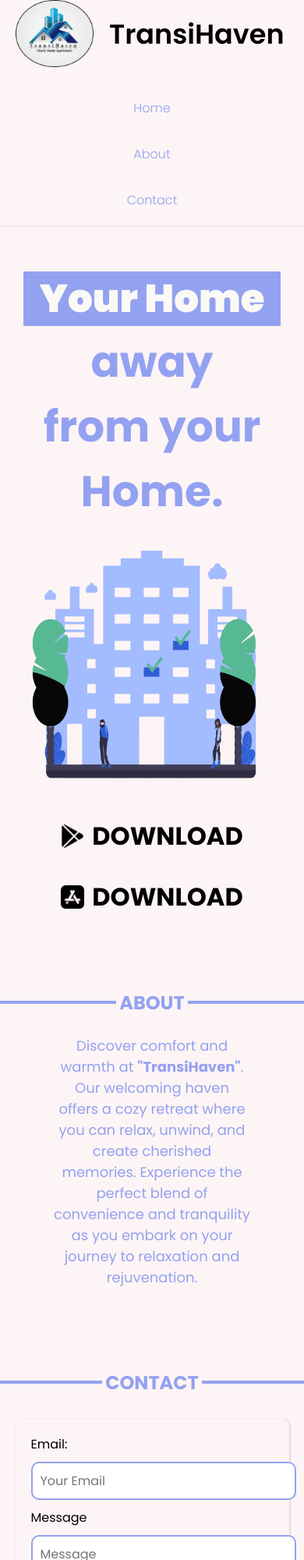
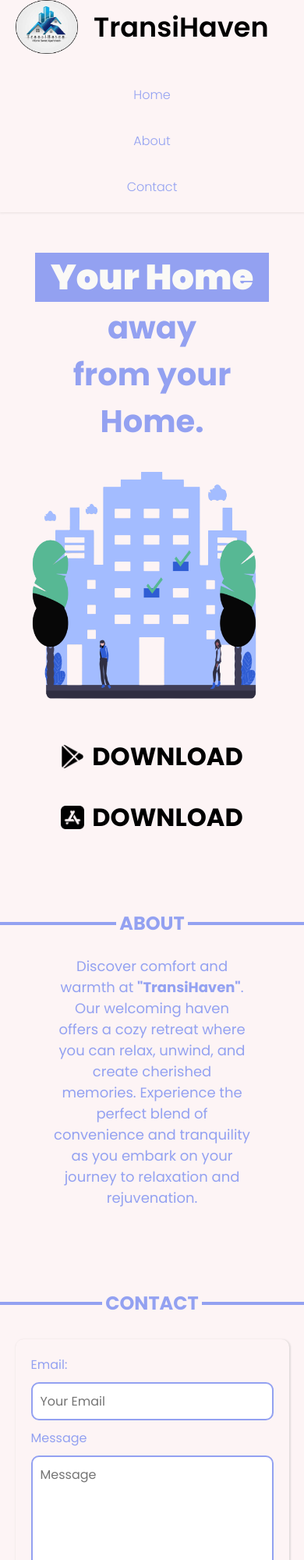
Before and after one commit to bravojfa/transihaven, a plain HTML site: page index.html in a window 390 px wide. Shown: the top 2000 px of the page at 78% size. Drawn offline with Linux system fonts and the light colour scheme.

Commit message:
Add files via upload

```diff
--- a/style.css
+++ b/style.css
@@ -16,10 +16,10 @@
     background-color: #FDF4F5;
 }
 .image img{
-    width: 100px;
+    width: 80px;
 }
 .logo img{
-    width: 100px;
+    width: 80px;
 }
 .logo{
     display: flex;
@@ -149,9 +149,13 @@
     padding: 20px;
     border-radius: 10px;
     display: grid;
-    margin: 20px;
+    width: 90%;
+    margin: auto;
     margin-top: 40px;
     gap: 10px;
+}
+.contact form label{
+    color: #93A1F1;
 }
 .contact form input, .contact form textarea{
     font-size: 16px;
@@ -160,6 +164,7 @@
     color: #93A1F1;
     outline: none;
     padding: 10px;
+    width: 100%;
 }
 .contact form button{
     background-color: #93A1F1;
@@ -209,7 +214,7 @@
         margin-top: 20px;
         margin-left: 10px;
     }
-    .home1{
+    .home1 h1{
         text-align: center;
         font-size: 40px;
     }
@@ -219,14 +224,14 @@
     }
     .contact form{
         margin: auto;
+        width: 90%;
         margin-top: 25px;
-        width: 90%;
     }
     .about p{
         width: 75%;
     }
     .home1 span{
         white-space: pre;
-        font-size: 50px;
+        font-size: 45px;
     }
 }
```
